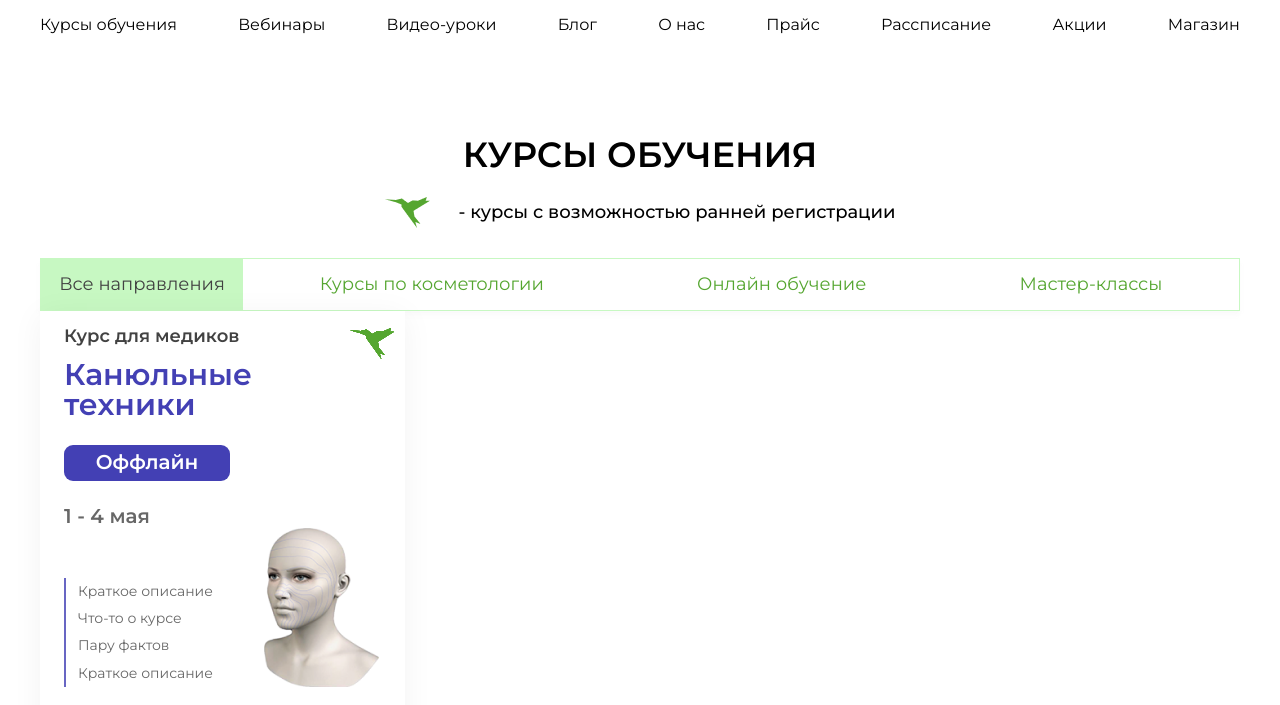
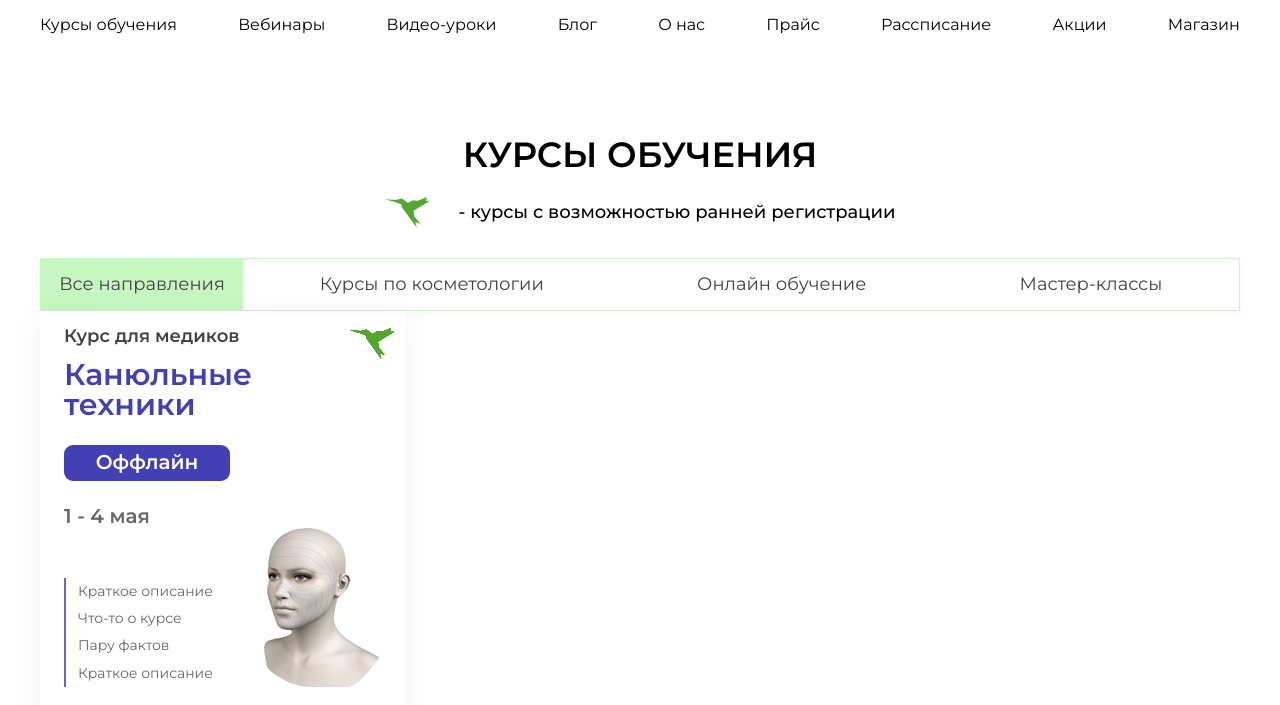
Before and after one commit to Andreeevna/valmari-layout, a website built with Vite: page courses.html in a window 1280 px wide. Shown: the part 95-800 px from the top of the page. Built offline with nearby package versions, Linux system fonts and the light colour scheme.

Commit message:
fixed errors in the styling of the courses-top block

```diff
--- a/assets/styles/courses/courses.css
+++ b/assets/styles/courses/courses.css
@@ -46,7 +46,6 @@
 .category-filter__list-item {
 	display: flex;
 	flex-grow: 1;
-	color: #55a630;
 }
 
 .category-filter__list-item a {
@@ -56,9 +55,14 @@
 	justify-content: center;
 	font-size: 18px;
 	line-height: 18px;
+	color: #424242;
+	transition: all 0.3s ease-in-out;
+}
+
+.category-filter__list-item a:hover {
+	color: #55a630;
 }
 
 .category-filter__list-item.list-item_active {
-	color: #424242;
 	background-color: #c7f8c2;
 }
```
